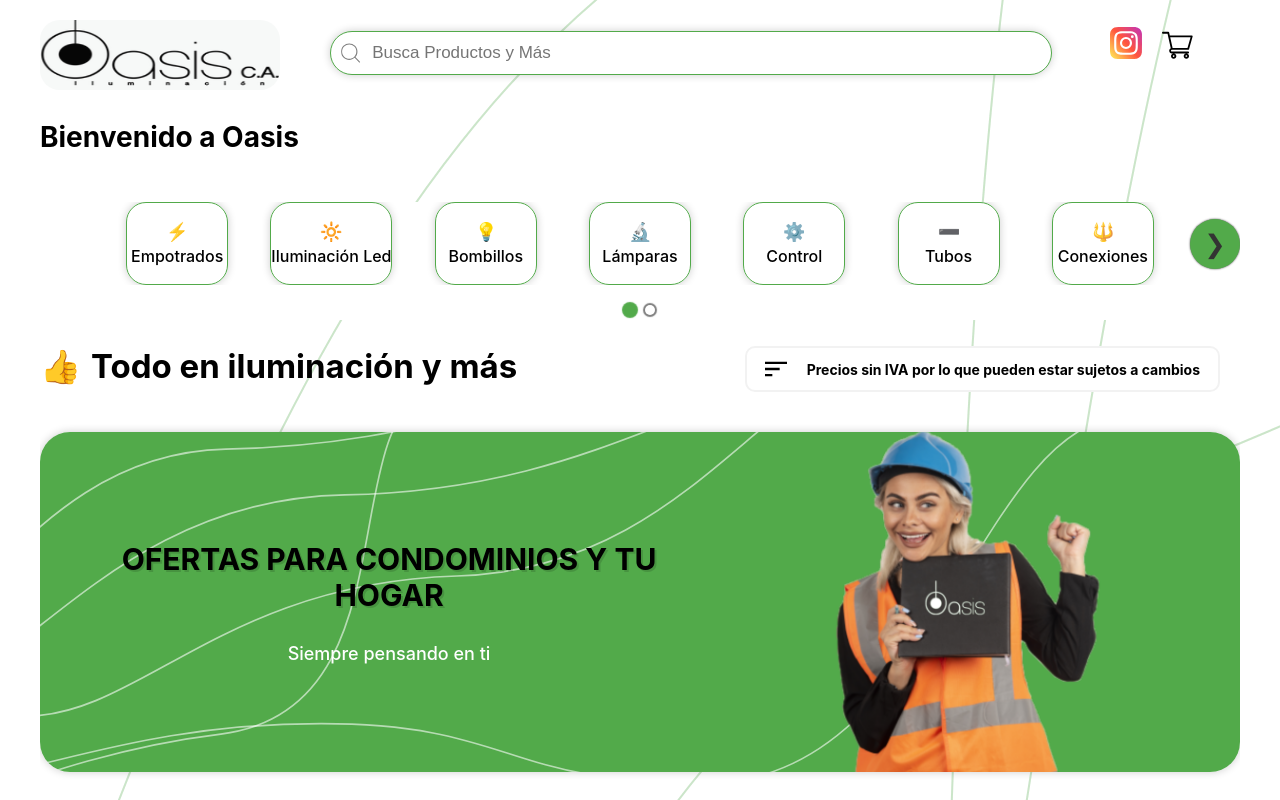
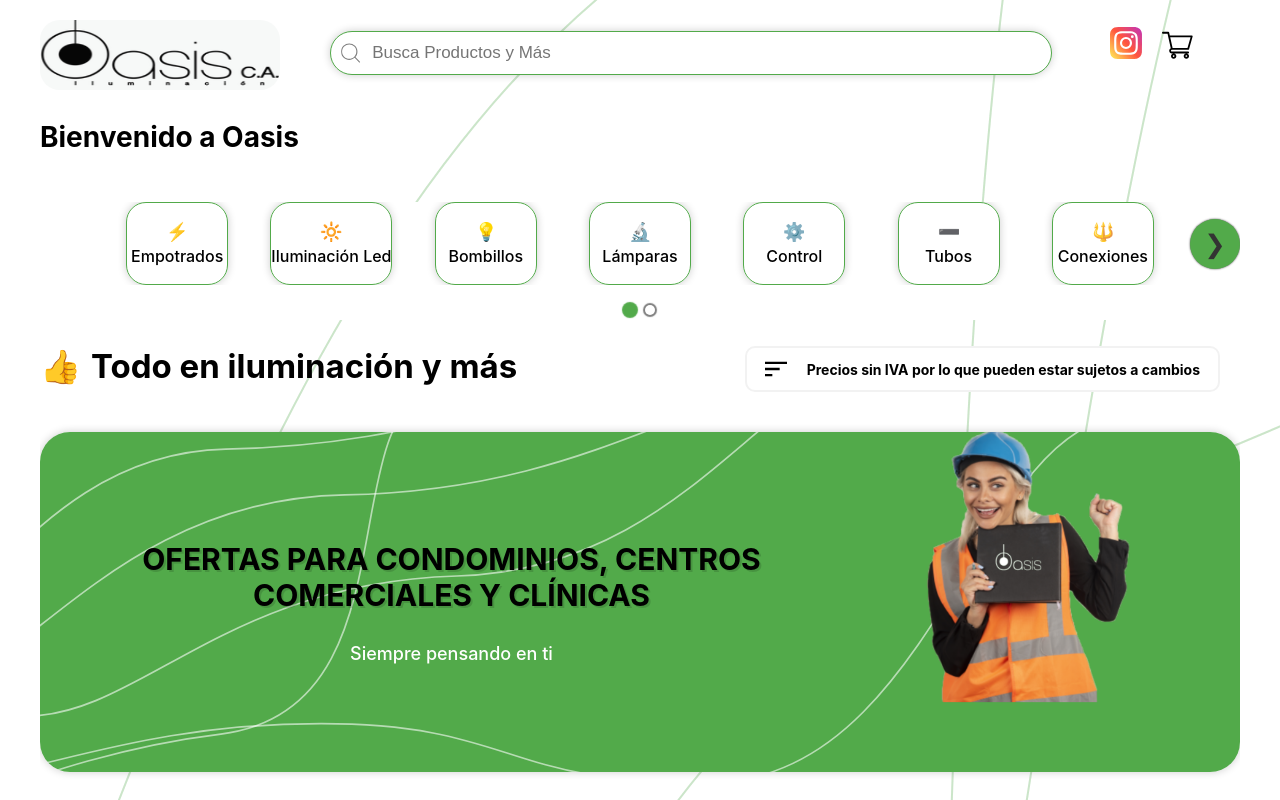
Before and after one commit to mazaministores/front_oasis_iluminacion, a React (Create React App) app: page / in a window 1280 px wide. Shown: the top 800 px of the page. Built offline with nearby package versions, Linux system fonts and the light colour scheme; no server answers; a web font is replaced by a local one.

Commit message:
Update index.js

```diff
--- a/src/pages/home/index.js
+++ b/src/pages/home/index.js
@@ -27,7 +27,7 @@ export default function HomePage() {
               bgColor="#52aa4a"
               image="./CONDOMINIO.PNG"
               href="/offers"
-              title="OFERTAS PARA CONDOMINIOS Y TU HOGAR"
+              title="OFERTAS PARA CONDOMINIOS, CENTROS COMERCIALES Y CLÍNICAS"
               desc="Siempre pensando en ti"
               w="55%"
             />
```
